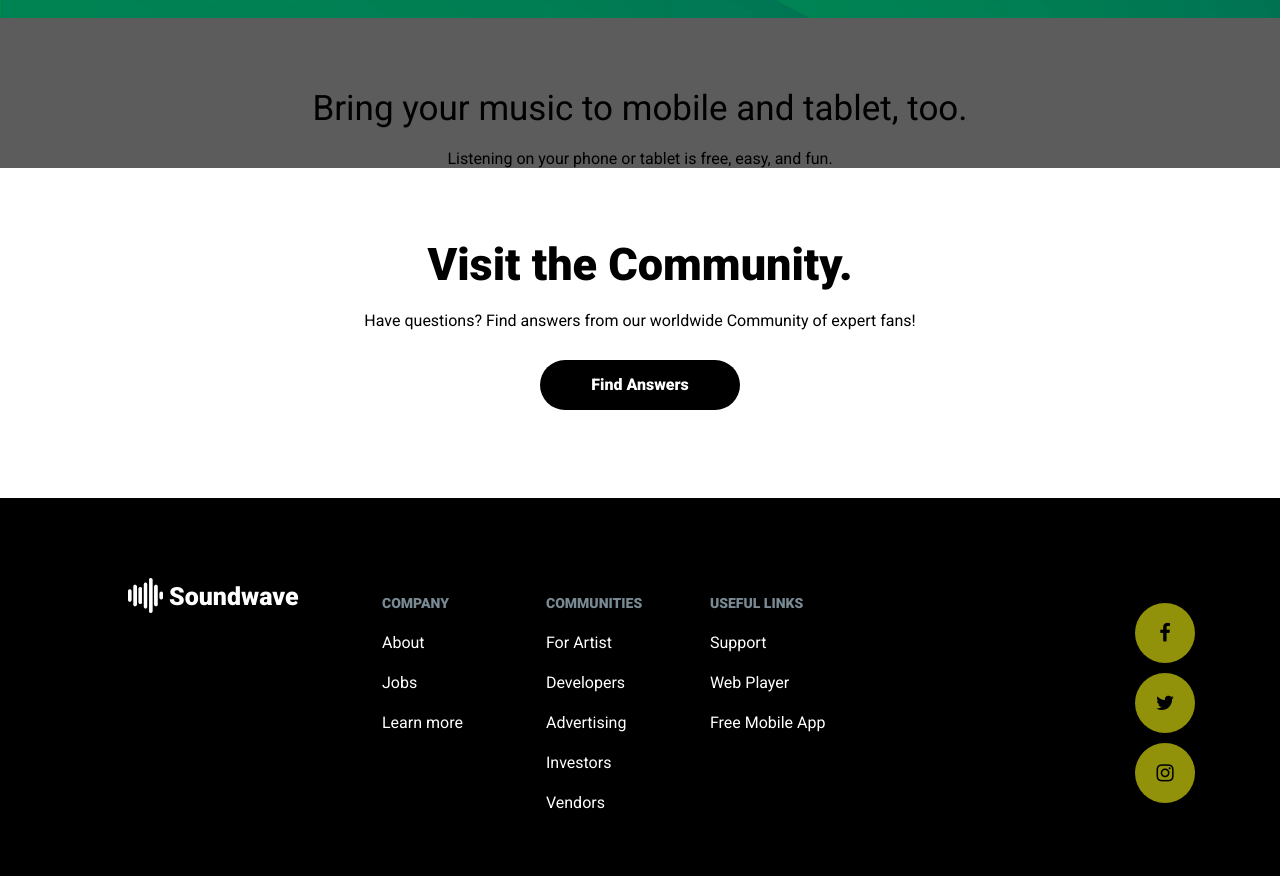
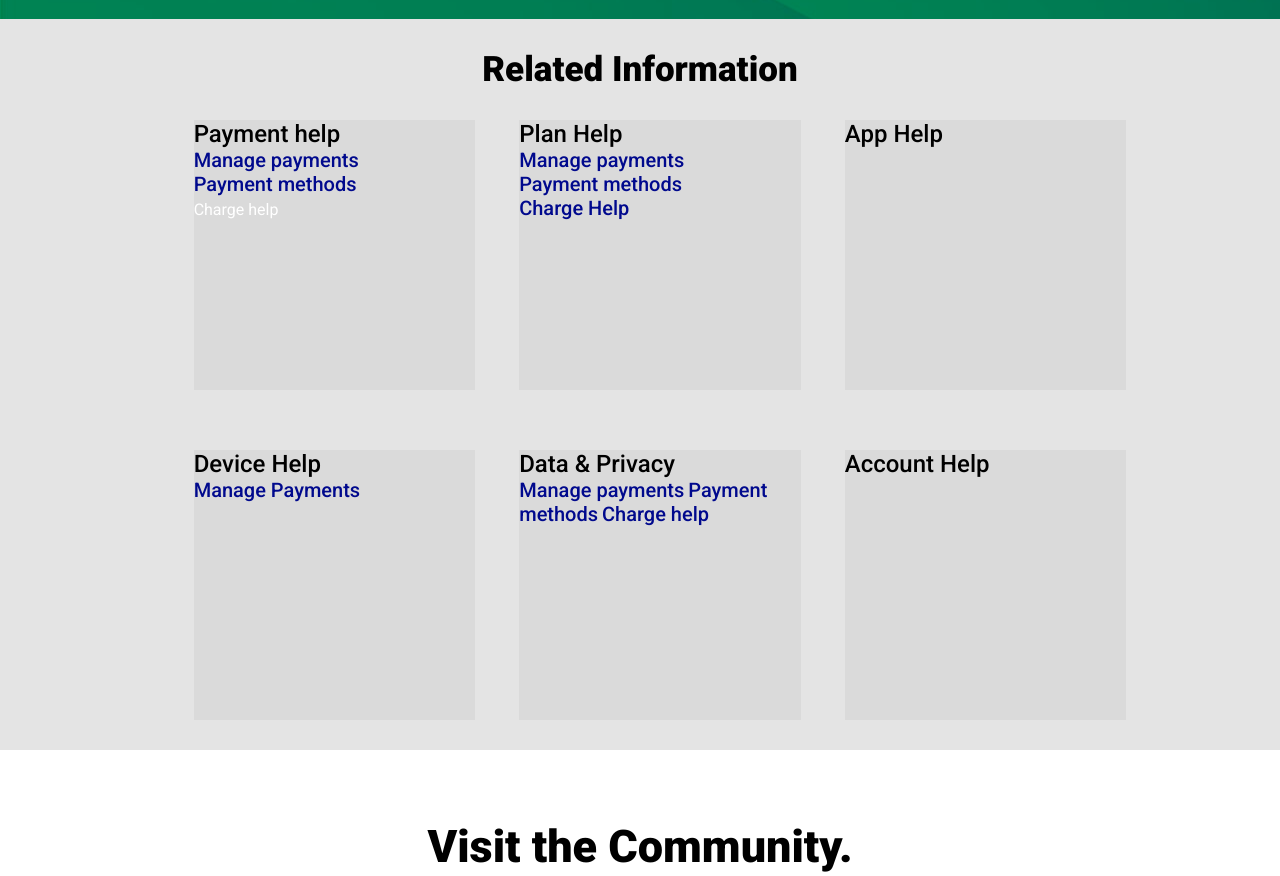
Before and after one commit to CMIXA/Soundwave, a plain HTML site: page support.html in a window 1280 px wide. Shown: the part 500-1376 px from the top of the page. Drawn offline with Linux system fonts and the light colour scheme; files whose address does not match are found by name.

Commit message:
Add files via upload

```diff
--- a/styles.css
+++ b/styles.css
@@ -270,10 +270,19 @@ footer {
 }
 
 .info {
-    background-color: #5c5c5c;
+    background-color: #e4e4e4;
+    display: block;
     height: auto;
     /* margin: 0;
     padding: 0; */
+}
+
+.info-title {
+    color: #000000;
+    font-size: 35px;
+    font-weight: 600;
+    text-align: center;
+    padding-top: 30px;
 }
 
 #line {
@@ -384,6 +393,7 @@ p {
 .plan-title {
     color: #000000;
     font-size: 43px;
+    font-weight: 700;
     padding-top: 40px;
     text-align: center;
 }
@@ -541,6 +551,48 @@ p {
     width: 250px;
 }
 
+.row-1 {
+    text-align: center;
+    height: 300px;
+    margin-top: 30px;
+    /* word-spacing: 60px; */
+}
+
+.column {
+    background-color: rgb(218, 218, 218);
+    display: inline-block;
+    height: 90%;
+    width: 22%;
+    margin-left: 40px;
+    vertical-align: top;
+}
+
+.column-text {
+    text-align: left;
+}
+
+.column-text a {
+    color: #00098d;
+    font-size: 20px;
+    font-weight: 500;
+    list-style: none;
+}
+
+.column-text h1 {
+    color: #000000;
+    font-size: 24px;
+    font-weight: 500;
+}
+
+/* .column-text li {
+    list-style: none;
+} */
+
+.column-text ul {
+    padding-left: 0;
+    list-style: none;
+}
+
 .social-media {
     padding-right: 80px;
     padding-top: 100px;
@@ -600,15 +652,12 @@ p {
 }
 
 .support-columns .div, h1 {
-    color: #c4c4c4;
+    color: #c7c7c7;
     font-size: 18px;
     font-weight: 200;
 }
 
 .support-text {
-    align-items: center;
-    font-size: 20px;
-    font-weight: 500;
     line-height: 45px;
     padding-top: 120px;
     text-align: center;
--- a/support.html
+++ b/support.html
@@ -89,9 +89,68 @@
     <!-- 2nd block -->
 
     <div class="info">
-        <div class="device-text">
-            <h1>Bring your music to mobile and tablet, too.</h1>
-            <h6>Listening on your phone or tablet is free, easy, and fun.</h6>
+        <h1 class="info-title">Related Information</h1>
+        <div class="row-1">
+            <div class="column">
+                <div class="column-text">
+                    <h1>Payment help</h1>
+                    <ul>
+                        <li><a href="">Manage payments</a></li>
+                        <li><a href="">Payment methods</a></li>
+                        <li>Charge help<a href=""></a></li>
+                    </ul>
+                </div>
+            </div>
+            <div class="column">
+                <div class="column-text">
+                    <h1>Plan Help</h1>
+                    <ul>
+                        <li><a href="#">Manage payments</a></li>
+                        <li><a href="#">Payment methods</a></li>
+                        <li><a href="#">Charge Help</a></li>
+                    </ul>
+                </div>
+            </div>
+            <div class="column">
+                <div class="column-text">
+                    <h1>App Help</h1>
+                    <a href=""></a>
+                    <a href=""></a>
+                    <a href=""></a>
+                    <a href=""></a>
+                    <a href=""></a>
+                </div>
+            </div>
+        </div>
+        <div class="row-1">
+            <div class="column">
+                <div class="column-text">
+                    <h1>Device Help</h1>
+                    <a href="">Manage Payments</a>
+                    <a href=""></a>
+                    <a href=""></a>
+                    <a href=""></a>
+                    <a href=""></a>
+                </div>
+            </div>
+            <div class="column">
+                <div class="column-text">
+                    <h1>Data & Privacy</h1>
+                    <a href="">Manage payments</a>
+                    <a href="">Payment methods</a>
+                    <a href="">Charge help</a>
+                </div>
+            </div>
+            <div class="column">
+                <div class="column-text">
+                    <h1>Account Help</h1>
+                    <a href=""></a>
+                    <a href=""></a>
+                    <a href=""></a>
+                    <a href=""></a>
+                    <a href=""></a>
+                </div>
+            </div>
         </div>
     </div>
 
```
